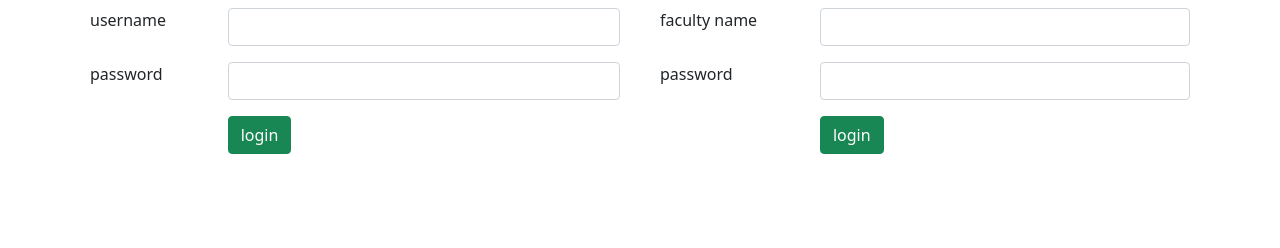
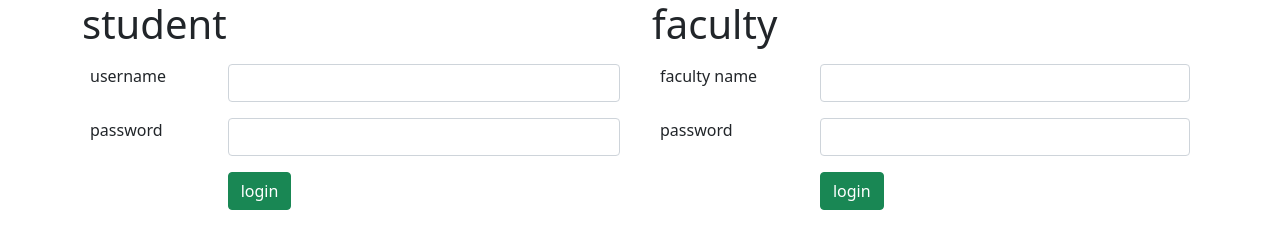
Before and after one commit to ajaydevaraj63/college, a plain HTML site: page index.html in a window 1280 px wide. Drawn offline with nearby package versions, Linux system fonts and the light colour scheme.

Commit message:
last updated to html

```diff
--- a/index.html
+++ b/index.html
@@ -9,9 +9,11 @@
     <title>Document</title>
 </head>
 <body>
+
    <div class="container">
        <div class="row">
            <div class="col col-12 col-lg-6"><table class="table table-borderless">
+          <h1>student</h1>
                <tr>
                    <td>username</td>
                    <td><input type="text" class="form-control"></td>
@@ -27,6 +29,7 @@
            </table></div>
            <div class="col col-12 col-lg-6">
             <table class="table table-borderless">
+                <h1>faculty</h1>
                 <tr>
                     <td>faculty name</td>
                     <td><input type="text" class="form-control"></td>
```
